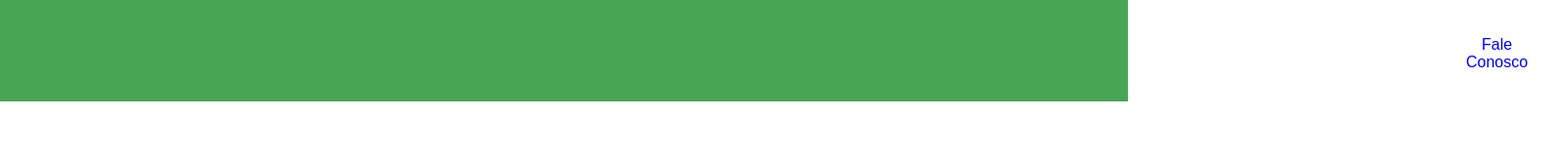
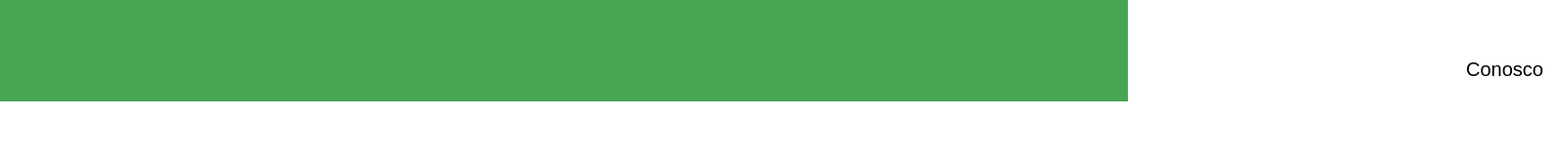
Before and after one commit to KainanJunior/SiteParaJosivaldo, a plain HTML site: page index.html in a window 1280 px wide. Shown: the full height of the page at 98% size, 1595 px wide, since content can reach past the window. Drawn offline with Linux system fonts and the light colour scheme.

Commit message:
Update style.css

```diff
--- a/assets/style.css
+++ b/assets/style.css
@@ -1,5 +1,6 @@
 a{
     text-decoration-line: none;
+    color: black;
 }
 *{
     font-family: Arial, Helvetica, sans-serif;
@@ -21,8 +22,19 @@ header{
     gap: 1500px;
 }
 .links_header{
+    font-size: 20px;
+    border: 1px;
+    padding: 0;
     height: 30px;
-    text-align: center;
-    gap: 2;
+    border: black;
+}
+.link_wpp{
+     border: 10px solid white;
+     border-radius: 30px;
+    padding: 10px;
     background-color: white;
+
 }
+.links_header:hover{
+
+}
```
